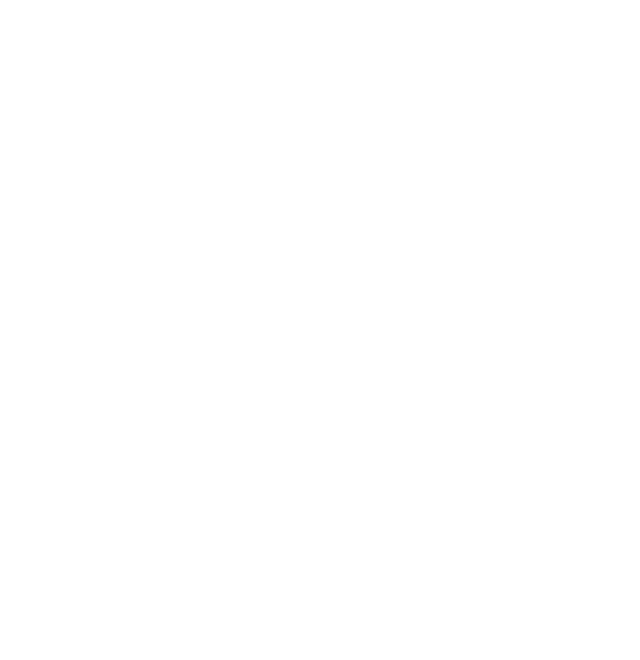
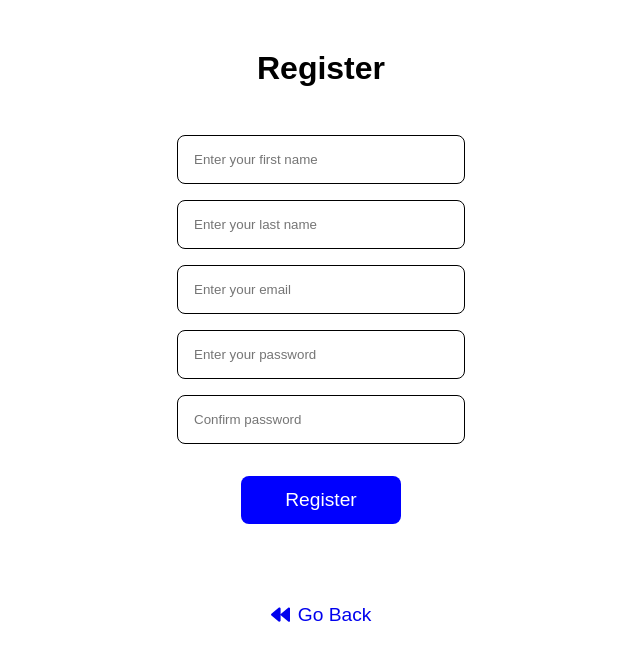
Before and after one commit to dimitris-zournatsidis/currency-calculator-app, a React (Create React App) app in the folder frontend/: page /register in a window 1280 px wide. Before the commit this address had no page. Shown: the top 660 px of the page, without its empty margins (319-959 px from the left). Built offline with nearby package versions, Linux system fonts and the light colour scheme; the HTML template or start-up script is replaced by a standard one.

Commit message:
added routing, register, login pages and replaced favicon

```diff
--- a/frontend/public/index.html
+++ b/frontend/public/index.html
@@ -24,7 +24,7 @@
       work correctly both with client-side routing and a non-root public URL.
       Learn how to configure a non-root public URL by running `npm run build`.
     -->
-    <title>React App</title>
+    <title>Currency Calculator</title>
   </head>
   <body>
     <noscript>You need to enable JavaScript to run this app.</noscript>
--- a/frontend/src/App.css
+++ b/frontend/src/App.css
@@ -9,7 +9,14 @@
   font-family: Arial, Helvetica, sans-serif;
 }
 
-.login-link {
+.login-register-container {
+  display: flex;
+  justify-content: center;
+  align-items: center;
+  gap: 1.5rem;
+}
+
+.login-resgister-link {
   /* border: 1px solid red; */
   display: flex;
   justify-content: center;
@@ -18,10 +25,6 @@
   font-size: 1.2rem;
   gap: 0.5rem;
   text-decoration: none;
-}
-
-.login-text {
-  color: red !important;
 }
 
 h1 {
--- a/frontend/src/App.tsx
+++ b/frontend/src/App.tsx
@@ -1,91 +1,22 @@
-import { useState, useEffect } from 'react';
-import CurrencyInput from './CurrencyInput';
-import axios from 'axios';
 import './App.css';
 import { BrowserRouter as Router, Routes, Route } from 'react-router-dom';
 import Home from './Home';
 import Login from './Login';
+import Register from './Register';
 import { ToastContainer } from 'react-toastify';
 import 'react-toastify/dist/ReactToastify.css';
 
-const API_KEY = '9df0a1629d6309d1ade5a70e0261a446';
-const URL = `http://api.exchangeratesapi.io/v1/latest?access_key=${API_KEY}`;
-
 export default function App() {
-  // const [amount1, setAmount1] = useState(1);
-  // const [amount2, setAmount2] = useState(1);
-  // const [currency1, setCurrency1] = useState('EUR');
-  // const [currency2, setCurrency2] = useState('USD');
-  // const [rates, setRates] = useState([]);
-
-  // // console.log('rates!!', rates);
-
-  // useEffect(() => {
-  //   axios.get(URL).then((response) => {
-  //     // console.log('res!!!!', response.data.rates);
-  //     setRates(response.data.rates);
-  //   });
-  // }, []);
-
-  // useEffect(() => {
-  //   if (!!rates) {
-  //     handleAmount1Change(1);
-  //   }
-  // });
-
-  // function format(num: any) {
-  //   return num.toFixed(4);
-  // }
-
-  // function handleAmount1Change(amount1: number) {
-  //   // before changing amount1, re-calculate amount2
-  //   setAmount2(format(amount1 * rates[currency2]) / rates[currency1]);
-  //   setAmount1(amount1);
-  // }
-
-  // function handleCurrency1Change(currency1: string) {
-  //   setAmount2(format(amount1 * rates[currency2]) / rates[currency1]);
-  //   setCurrency1(currency1);
-  // }
-
-  // function handleAmount2Change(amount2: number) {
-  //   setAmount1(format(amount2 * rates[currency1]) / rates[currency2]);
-  //   setAmount2(amount2);
-  // }
-
-  // function handleCurrency2Change(currency2: string) {
-  //   setAmount1(format(amount2 * rates[currency1]) / rates[currency2]);
-  //   setCurrency2(currency2);
-  // }
-
   return (
-    // <div>
-    //   <h1>Currency Calculator</h1>
-
-    //   <CurrencyInput
-    //     onAmountChange={handleAmount1Change}
-    //     onCurrencyChange={handleCurrency1Change}
-    //     currencies={Object.keys(rates)}
-    //     amount={amount1}
-    //     currency={currency1}
-    //   />
-
-    //   <CurrencyInput
-    //     onAmountChange={handleAmount2Change}
-    //     onCurrencyChange={handleCurrency2Change}
-    //     currencies={Object.keys(rates)}
-    //     amount={amount2}
-    //     currency={currency2}
-    //   />
-    // </div>
     <>
       <Router>
         <Routes>
+          <Route path='/register' element={<Register />} />
           <Route path='/login' element={<Login />} />
           <Route path='/' element={<Home />} />
         </Routes>
       </Router>
-      <ToastContainer position='bottom-center' autoClose={3000} />
+      <ToastContainer autoClose={3000} />
     </>
   );
 }
--- a/frontend/src/Home.tsx
+++ b/frontend/src/Home.tsx
@@ -1,8 +1,10 @@
 import { useState, useEffect } from 'react';
-import CurrencyInput from './CurrencyInput';
+import CurrencyInput from './components/CurrencyInput';
 import axios from 'axios';
 import { Link } from 'react-router-dom';
 import { FaUserTie } from 'react-icons/fa';
+import { GoSignIn } from 'react-icons/go';
+import { GrLogout } from 'react-icons/gr';
 
 interface HomeProps {}
 
@@ -50,9 +52,19 @@
 
   return (
     <div>
-      <Link to='/login' className='login-link'>
-        <FaUserTie /> Login
-      </Link>
+      <div className='login-register-container'>
+        <Link to='/login' className='login-resgister-link'>
+          <FaUserTie /> Login
+        </Link>
+
+        <Link to='/register' className='login-resgister-link'>
+          <GoSignIn /> Register
+        </Link>
+
+        <Link to='/' className='login-resgister-link'>
+          <GrLogout /> Logout
+        </Link>
+      </div>
 
       <h1>Currency Calculator</h1>
 
--- a/frontend/src/Login.tsx
+++ b/frontend/src/Login.tsx
@@ -8,11 +8,11 @@
   const [email, setEmail] = useState('');
   const [password, setPassword] = useState('');
 
-  function handleSubmit(e: any) {
+  function handleLogin(e: any) {
     e.preventDefault();
 
     if (!email || !password) {
-      toast.error('Please add credentials');
+      toast.error('Please add your credentials');
     } else {
       toast.success('User logged in');
       navigate('/');
@@ -25,10 +25,10 @@
     <>
       <h1>Login</h1>
 
-      <form onSubmit={handleSubmit}>
+      <form onSubmit={handleLogin}>
         <input
           type='email'
-          placeholder='Enter an email'
+          placeholder='Enter your email'
           value={email}
           onChange={(e) => setEmail(e.target.value)}
         />
@@ -40,7 +40,7 @@
           onChange={(e) => setPassword(e.target.value)}
         />
 
-        <button onClick={handleSubmit}>Login</button>
+        <button onClick={handleLogin}>Login</button>
       </form>
 
       <Link to='/' className='back-home-link'>
--- /dev/null
+++ b/frontend/src/Register.tsx
@@ -0,0 +1,74 @@
+import { useState } from 'react';
+import { Link, useNavigate } from 'react-router-dom';
+import { FaBackward } from 'react-icons/fa';
+import { toast } from 'react-toastify';
+
+export default function Register() {
+  const navigate = useNavigate();
+  const [firstName, setFirstName] = useState('');
+  const [lastName, setLastName] = useState('');
+  const [email, setEmail] = useState('');
+  const [password, setPassword] = useState('');
+  const [password2, setPassword2] = useState('');
+
+  function handleRegister(e: any) {
+    e.preventDefault();
+
+    if (!firstName || !lastName || !email || !password || !password2) {
+      toast.error('Please fill all required fields');
+    } else if (password !== password2) {
+      toast.error('Passwords do not match');
+    } else {
+      toast.success('User signed in successfully');
+      navigate('/');
+      console.log('email:', email);
+      console.log('pass:', password);
+    }
+  }
+
+  return (
+    <>
+      <h1>Register</h1>
+
+      <form onSubmit={handleRegister}>
+        <input
+          type='text'
+          placeholder='Enter your first name'
+          value={firstName}
+          onChange={(e) => setFirstName(e.target.value)}
+        />
+        <input
+          type='text'
+          placeholder='Enter your last name'
+          value={lastName}
+          onChange={(e) => setLastName(e.target.value)}
+        />
+        <input
+          type='email'
+          placeholder='Enter your email'
+          value={email}
+          onChange={(e) => setEmail(e.target.value)}
+        />
+        <input
+          type='password'
+          placeholder='Enter your password'
+          value={password}
+          onChange={(e) => setPassword(e.target.value)}
+        />
+        <input
+          type='password'
+          placeholder='Confirm password'
+          value={password2}
+          onChange={(e) => setPassword2(e.target.value)}
+        />
+
+        <button onClick={handleRegister}>Register</button>
+      </form>
+
+      <Link to='/' className='back-home-link'>
+        <FaBackward />
+        Go Back
+      </Link>
+    </>
+  );
+}
```
Also changed, not shown: frontend/src/components/CurrencyInput.css (renamed from frontend/src/CurrencyInput.css), frontend/src/components/CurrencyInput.tsx (renamed from frontend/src/CurrencyInput.tsx), 1 other file (tests, documents, lock files or other folders).
